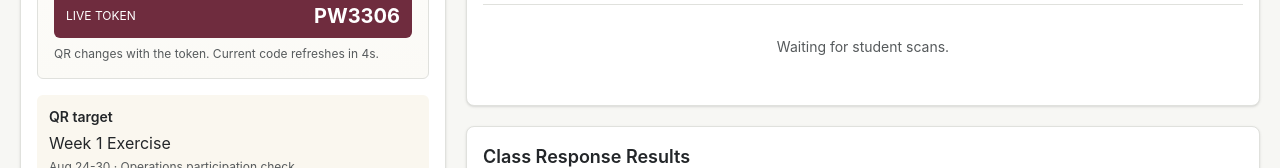
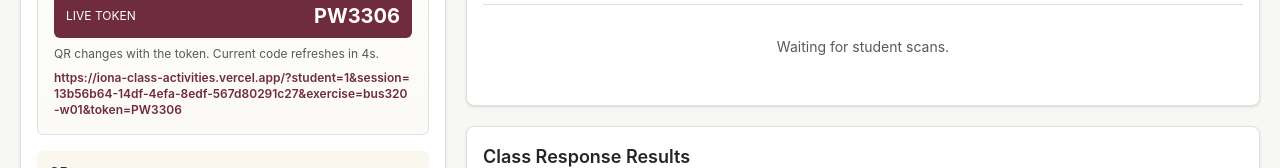
Before and after one commit to tw2020ru/iona-class-activities, a React (Vite) app: page / in a window 1280 px wide. Shown: the part 1005-1173 px from the top of the page. Built offline with nearby package versions, Linux system fonts and the light colour scheme.

Commit message:
Show explicit student QR link

```diff
--- a/app/page.tsx
+++ b/app/page.tsx
@@ -379,7 +379,7 @@ export default function Home() {
   const joinUrl =
     typeof window === "undefined"
       ? ""
-      : `${publicSiteUrl}${window.location.pathname}?student=1&session=${session.id}&exercise=${activeExercise.id}&token=${token}`;
+      : `${publicSiteUrl}/?student=1&session=${session.id}&exercise=${activeExercise.id}&token=${token}`;
   const qrSrc = `https://api.qrserver.com/v1/create-qr-code/?size=280x280&data=${encodeURIComponent(joinUrl)}`;
 
   const sessionRows = useMemo(
@@ -635,6 +635,9 @@ export default function Home() {
                 <p className="mt-2 text-xs text-[#565a5c]">
                   QR changes with the token. Current code refreshes in {secondsLeft}s.
                 </p>
+                <a className="mt-2 block break-all text-xs font-semibold text-[#6f2c3e]" href={joinUrl}>
+                  {joinUrl}
+                </a>
               </div>
               <div className="rounded-md bg-[#faf7ef] p-3">
                 <p className="text-sm font-semibold">QR target</p>
```
